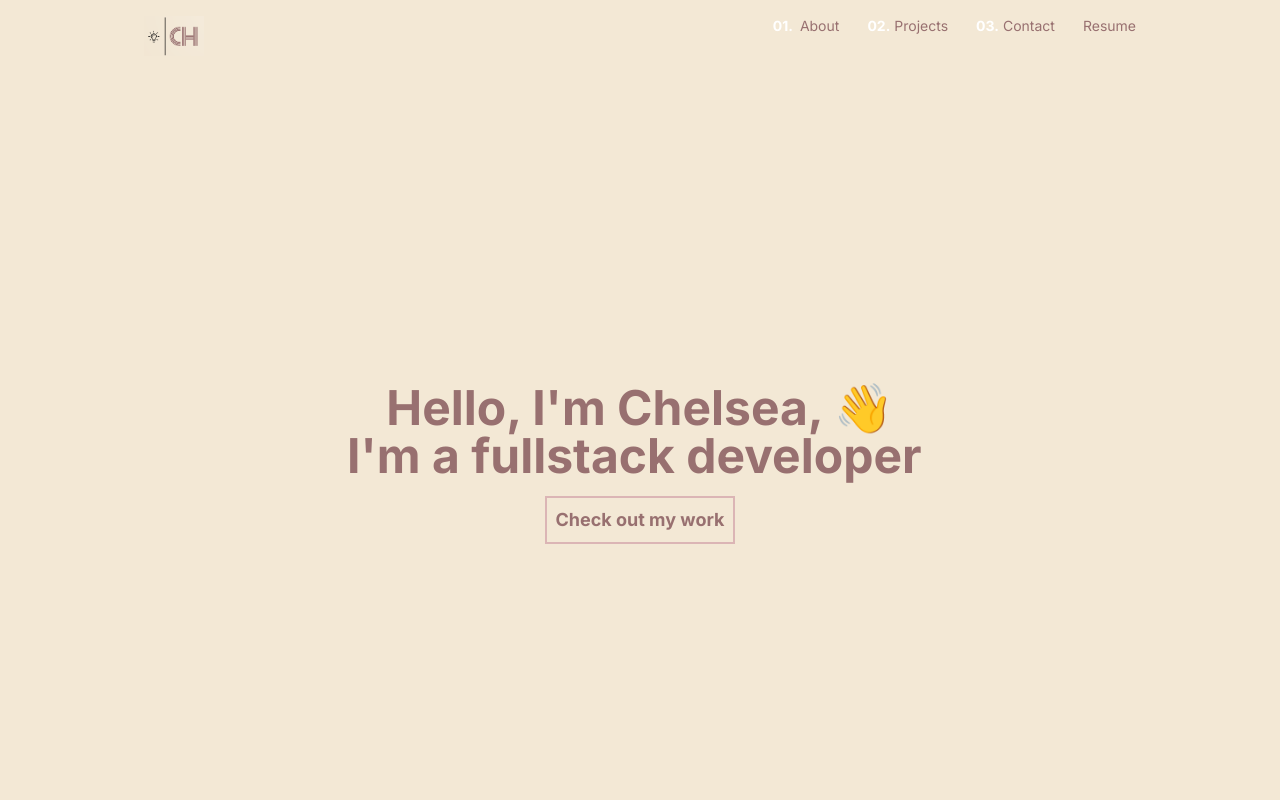
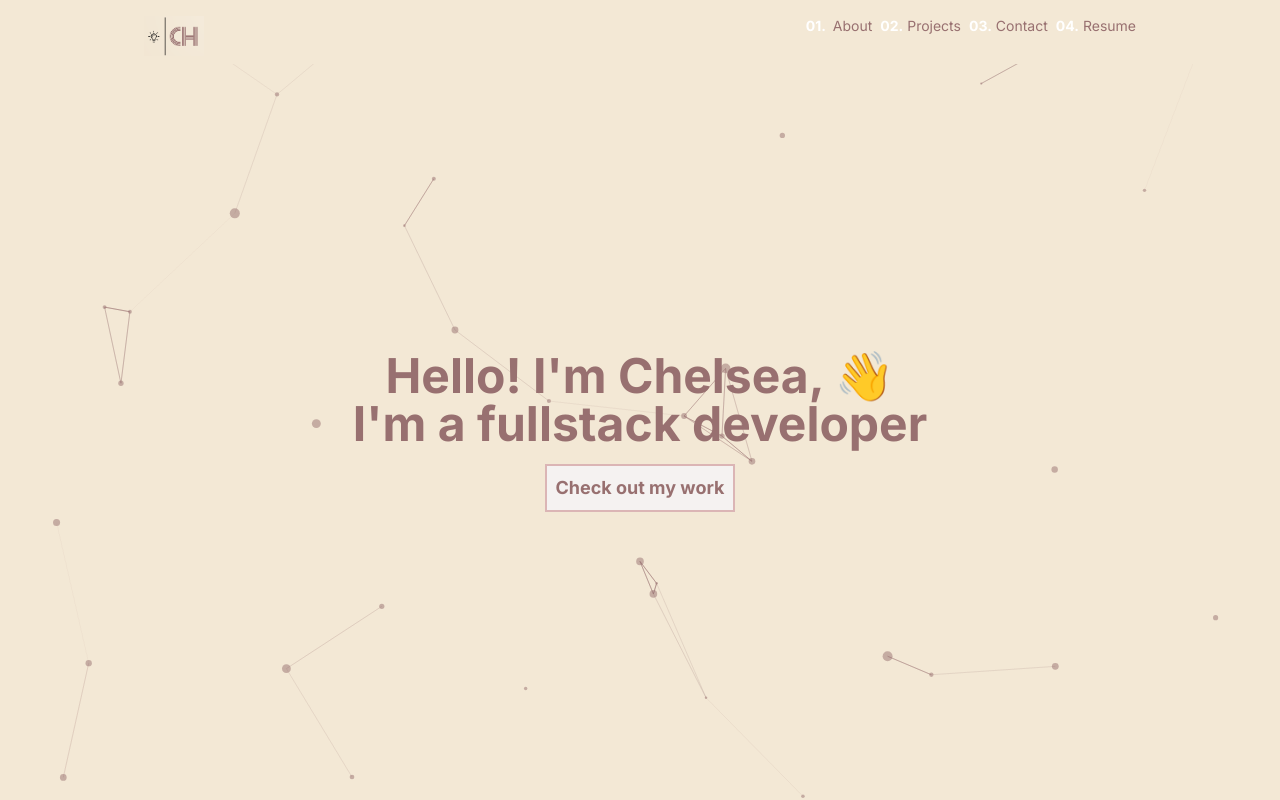
Before and after one commit to Shyflowerrs/Website, a Next.js app in the folder portfolio/: page / in a window 1280 px wide. Shown: the top 800 px of the page. Built offline with nearby package versions, Linux system fonts and the light colour scheme.

Commit message:
Fixed particles issue again. Added absolute and zindex

```diff
--- a/portfolio/src/app/globals.css
+++ b/portfolio/src/app/globals.css
@@ -17,6 +17,7 @@
 }
 
 body {
+  background-color: #f3e8d5;
   color: rgb(var(--foreground-rgb));
   background: linear-gradient(
       to bottom,
--- a/portfolio/src/app/page.tsx
+++ b/portfolio/src/app/page.tsx
@@ -1,12 +1,15 @@
 import { text } from "stream/consumers";
-import Particle from "../components/Particles/Particles";
+import dynamic from "next/dynamic";
 import Image from "next/image";
-
+const Particle = dynamic(() => import("../components/Particles/Particles"), {
+  ssr: false,
+});
 export default function Home() {
   return (
     <>
+
       {/* Navigation Bar */}
-      <nav className="bg-mainBG fixed top-0 left-0 w-full z-10 size-16">
+      <nav className="bg-mainBG sm:text-sm fixed top-0 left-0 w-full z-10 size-16">
         <div className="max-w-screen-lg mx-auto px-4 py-4 flex justify-between ">
           {/* Logo */}
           <div className="flex items-center">
@@ -18,7 +21,7 @@ export default function Home() {
               className="mr-2 hidden sm:block" // Add margin to the right of the logo
             />
           </div>
-          <ul className="flex space-x-7 text-sm text-bold ">
+          <ul className="flex space-x-2 text-sm text-bold ">
             <li>
             <b className="text-white mr-1">01. </b>
               <a href="#about" className="hover:text-[#DBB5B5] transition">
@@ -38,6 +41,7 @@ export default function Home() {
               </a>
             </li>
             <li>
+            <b className="text-white mr-1">04.</b>
               <a href="/ChelseaResume.pdf" download="ChelseaResume.pdf" className="hover:text-[#DBB5B5] transition">
                 Resume
               </a>
@@ -48,26 +52,31 @@ export default function Home() {
 
       {/* Main Content */}
 
-      <div className="pt-16">
-        <header className="bg-mainBG whitespace-pre h-screen flex flex-col justify-center items-center text-center px-4">
-          {/* <Particle />  */}
-          <p className="font-bold text-bold text-2xl sm:text-3xl lg:text-5xl">
-            Hello, I'm Chelsea, 👋<br />
+
+
+        <header className="h-screen pt-16 flex flex-col justify-center items-center text-center px-4">
+        <Particle />
+        <div className="z-10 relative">
+          <p className="z-1 font-bold text-bold text-2xl sm:text-3xl lg:text-5xl">
+
+            Hello! I'm Chelsea, 👋<br />
             I'm a fullstack developer <br />
             <a
               href="#about"
-              className="text-lg border-solid border-2 border-[#DBB5B5] p-2 mt-4 inline-block"
+              className="bg-[#f5f2f1] text-lg border-solid border-2 border-[#DBB5B5] p-2 mt-4 inline-block"
             >
               Check out my work
             </a>
           </p>
+         </div>
         </header>
-      </div>
+
+
       <div
-        className="bg-divBG h-auto py-12 flex flex-col items-center justify-center mx-auto px-4"
+        className="  bg-divBG  py-12 flex flex-col items-center justify-center mx-auto px-4"
         id="about"
       >
-        <h1 className="font-bold text-bold text-4xl sm:text-3xl lg:text-5xl mb-8">
+        <h1 className="font-bold text-bold text-2xl sm:text-3xl lg:text-3xl mb-3">
           About me
         </h1>
         <div className="flex flex-col lg:flex-row items-center lg:items-center lg:justify-center text-center lg:text-left max-w-screen-lg mx-auto">
@@ -118,7 +127,7 @@ export default function Home() {
         </div>
       </div>
       <div
-        className="bg-mainBG h-auto py-12 flex flex-col items-center justify-center mx-auto px-4"
+        className="h-screen bg-mainBG h-auto py-12 flex flex-col items-center justify-center mx-auto px-4"
         id="contact"
       >
         <h1 className="font-bold text-bold text-4xl sm:text-3xl lg:text-5xl mb-8">
--- a/portfolio/src/components/Particles/Particles.css
+++ b/portfolio/src/components/Particles/Particles.css
@@ -1,10 +1,8 @@
-
-.particles-container {
+#tsparticles {
     position: absolute;
     top: 0;
     left: 0;
     width: 100%;
     height: 100%;
-    z-index: -1;
-    /* Ensure the particles do not interfere with other elements */
-}
+    z-index:0;
+  }
--- a/portfolio/src/components/Particles/Particles.js
+++ b/portfolio/src/components/Particles/Particles.js
@@ -1,5 +1,5 @@
 "use client"
-import { useEffect, useState } from "react";
+import { useEffect, useState, useMemo } from "react";
 import Particles, { initParticlesEngine } from "@tsparticles/react";
 import { loadSlim } from "@tsparticles/slim"; // if you are going to use `loadSlim`, install the "@tsparticles/slim" package too.
 import "./Particles.css"; // Import the CSS file
@@ -23,15 +23,15 @@ const Particle = () => {
         console.log(container);
     };
 
-    return (
-        <div className="particles-background">
-            {init && (
-                <Particles
-                    id="tsparticles"
-                    particlesLoaded={particlesLoaded}
-                    options={{
+
+    const options = useMemo(
+        () => ({
+
           fullScreen: {
-                            enable: false,
+            enable: false, // Disable full-screen mode
+          },
+          background: {
+            color: "#f3e8d5",
           },
           fpsLimit: 120,
           interactivity: {
@@ -41,10 +41,9 @@ const Particle = () => {
                 mode: "push",
               },
               onHover: {
-                                    enable: false,
+                enable: true,
                 mode: "repulse",
               },
-                                resize: true,
             },
             modes: {
               push: {
@@ -61,10 +60,10 @@ const Particle = () => {
               value: "#987070",
             },
             links: {
-                                color: "#C39898",
+              color: "#987070",
               distance: 150,
               enable: true,
-                                opacity: 1,
+              opacity: 0.5,
               width: 1,
             },
             move: {
@@ -74,7 +73,7 @@ const Particle = () => {
                 default: "bounce",
               },
               random: false,
-                                speed: 6,
+              speed: 2,
               straight: false,
             },
             number: {
@@ -82,7 +81,7 @@ const Particle = () => {
                 enable: true,
                 area: 800,
               },
-                                value: 400, // Increase the number of particles
+              value: 80,
             },
             opacity: {
               value: 0.5,
@@ -95,11 +94,21 @@ const Particle = () => {
             },
           },
           detectRetina: true,
-                    }}
+        }),
+        [],
+      );
+
+    if (init) {
+        return (
+            <div id="particles-container">
+            <Particles
+            id="tsparticles"
+            particlesLoaded={particlesLoaded}
+            options={options}
           />
-            )}
           </div>
         );
+      }
 };
 
 export default Particle;
```
Lines whose indentation alone changed are shown as unchanged.
